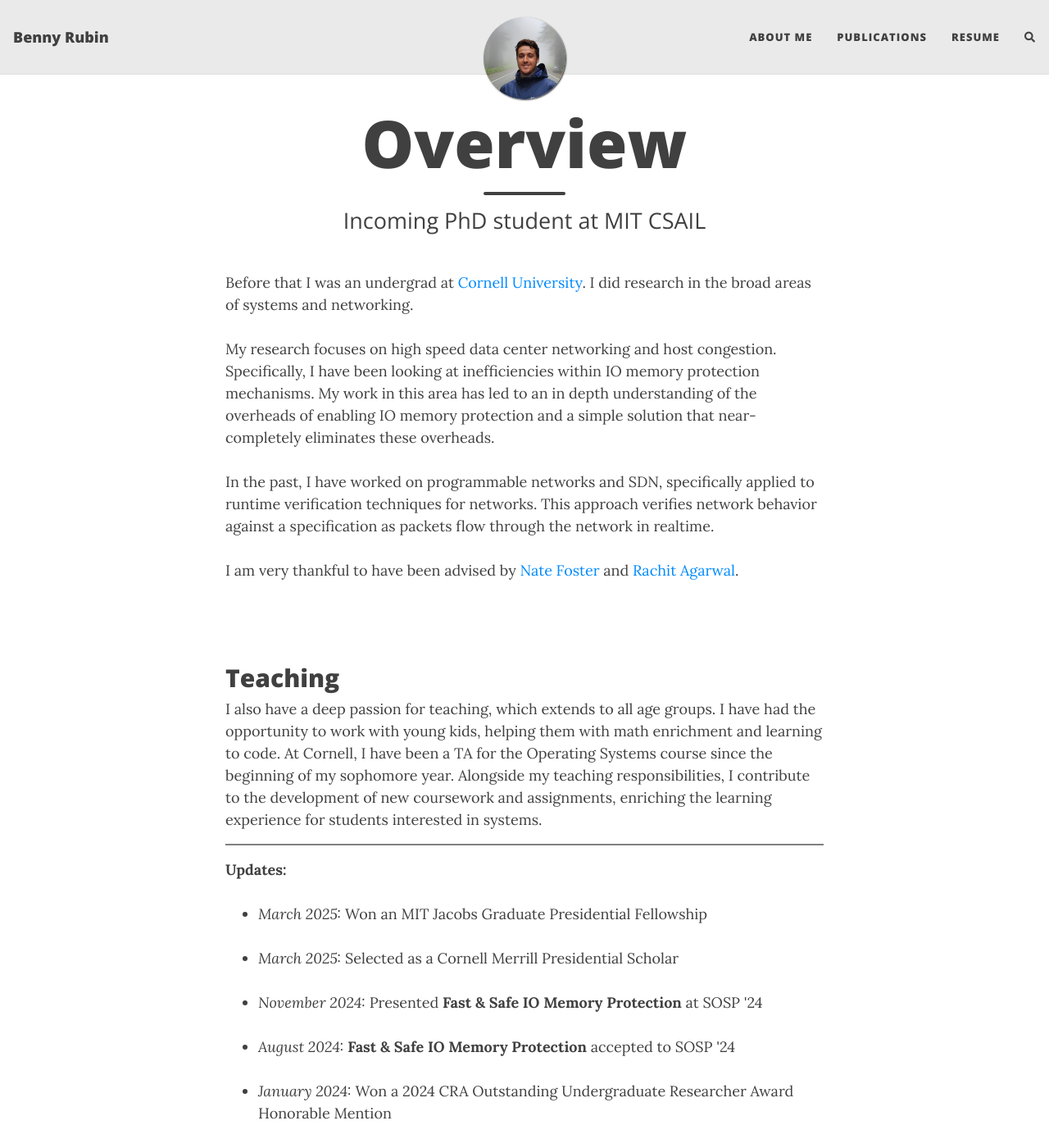
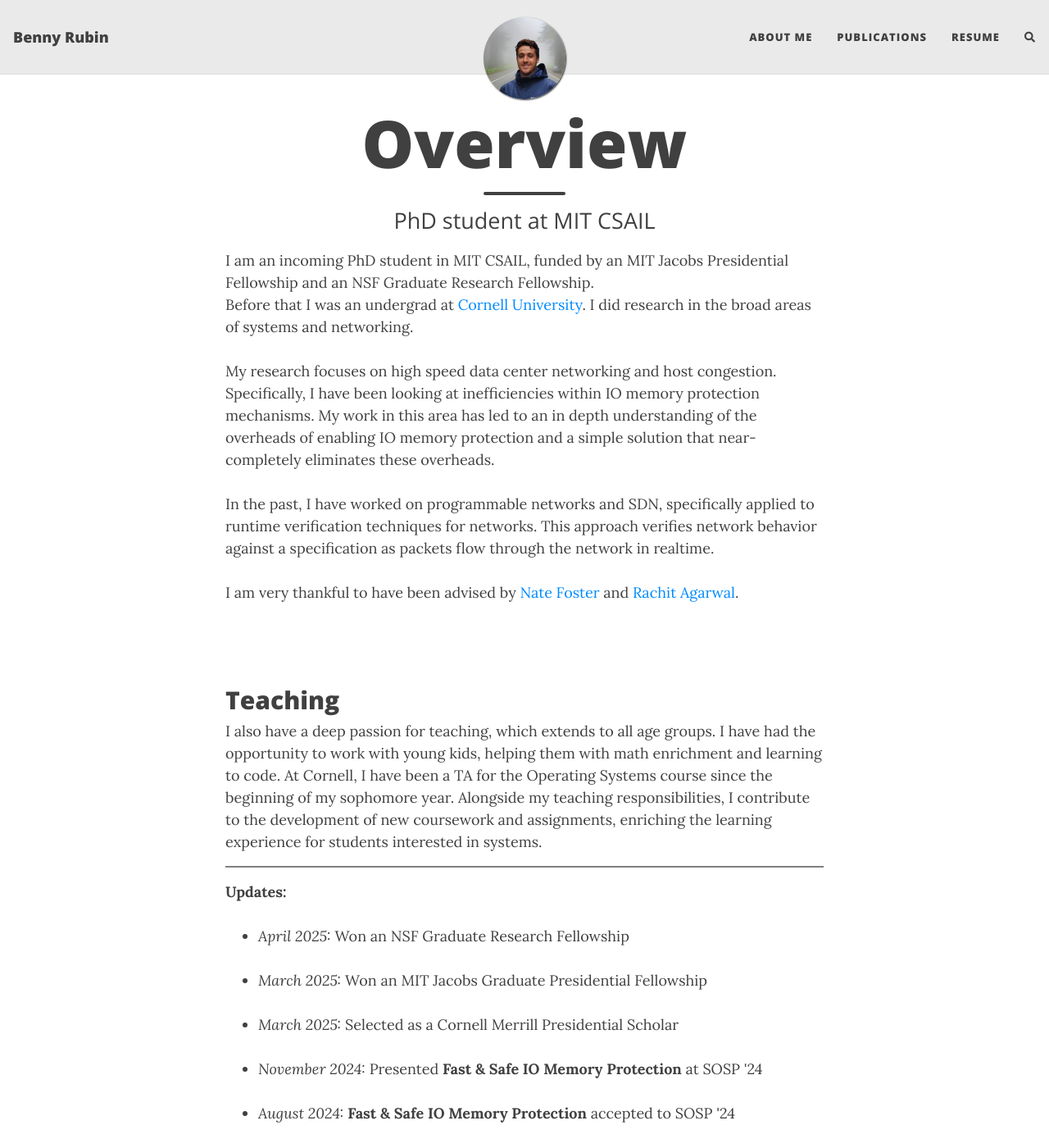
Before and after one commit to bennyrubin/bennyrubin.github.io, a Jekyll site: the page built from index.html, in a window 1280 px wide and 1400 px high. Shown: the whole window at 82% size. Built offline with Jekyll 4.4.1, drawn with Linux system fonts in a browser that asks for light colours; nearby versions of some CDN libraries; the list of posts is cut into pages by our own code; comment, search, counter and statistics services are not loaded.

Commit message:
Update index.html

```diff
--- a/index.html
+++ b/index.html
@@ -1,9 +1,10 @@
 ---
 layout: page
 title: Overview
-subtitle: Incoming PhD student at MIT CSAIL
+subtitle: PhD student at MIT CSAIL
 ---
 
+I am an incoming PhD student in MIT CSAIL, funded by an MIT Jacobs Presidential Fellowship and an NSF Graduate Research Fellowship.
 
 <br>Before that I was an undergrad at <a href="https://www.cs.cornell.edu">Cornell University</a>. I did research in the
 broad areas of systems and networking.<br><br>
@@ -31,12 +32,13 @@ Alongside my teaching responsibilities, I contribute to the development of new c
 learning experience for students interested in systems. <br>
 
 
-
 <hr style="height:2px;border-width:0;color:gray;background-color:gray">
 
 <b>Updates:</b><br><br>
 
 <ul>
+    <li><i>April 2025:</i> Won an NSF Graduate Research Fellowship
+    </li><br>
     <li><i>March 2025:</i> Won an MIT Jacobs Graduate Presidential Fellowship
     </li><br>
     <li><i>March 2025:</i> Selected as a Cornell Merrill Presidential Scholar
```
